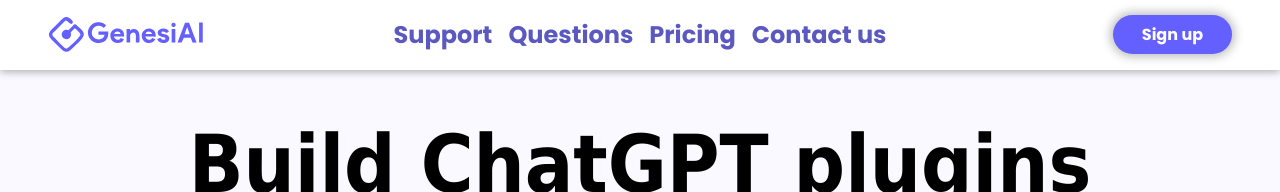
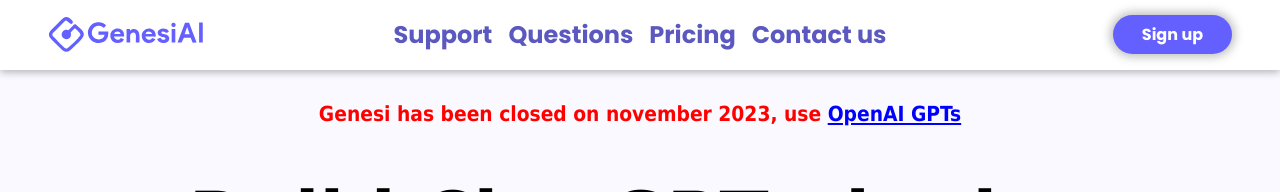
Before and after one commit to GenesiAI/PluginsWebPortal, a React (Create React App) app: page / in a window 1280 px wide. Shown: the top 192 px of the page. Built offline with nearby package versions, Linux system fonts and the light colour scheme; no server answers.

Commit message:
Goodbye my dear project

```diff
--- a/src/pages/Home/Home.tsx
+++ b/src/pages/Home/Home.tsx
@@ -1,3 +1,4 @@
+import { Typography } from "@mui/material";
 import React from "react";
 import "slick-carousel/slick/slick.css";
 import FeatureSection from "./FeatureSection";
@@ -8,6 +9,28 @@ import WhatSection from "./WhatSection";
 const Home: React.FC = () => {
   return (
     <div>
+      <Typography
+        variant="h2"
+        align="center"
+        sx={{
+          fontSize: { xs: "1.3rem", sm: "1.3rem" },
+          margin: { xs: "1rem 0", sm: "2rem 0" },
+          fontFamily: "Tahoma",
+          fontWeight: "bold",
+          color: "red"
+        }}
+      >
+        Genesi has been closed on november 2023, use{" "}
+        <a
+          href="https://openai.com/blog/introducing-gpts"
+          target="_blank"
+          rel="noopener noreferrer"
+          title="OpenAI GPTs"
+          style={{ color: "blue", textDecoration: "underline" }}
+        >
+          OpenAI GPTs
+        </a>
+      </Typography>
       <HeroSection />
       <WhatSection />
       <FeatureSection />
```
